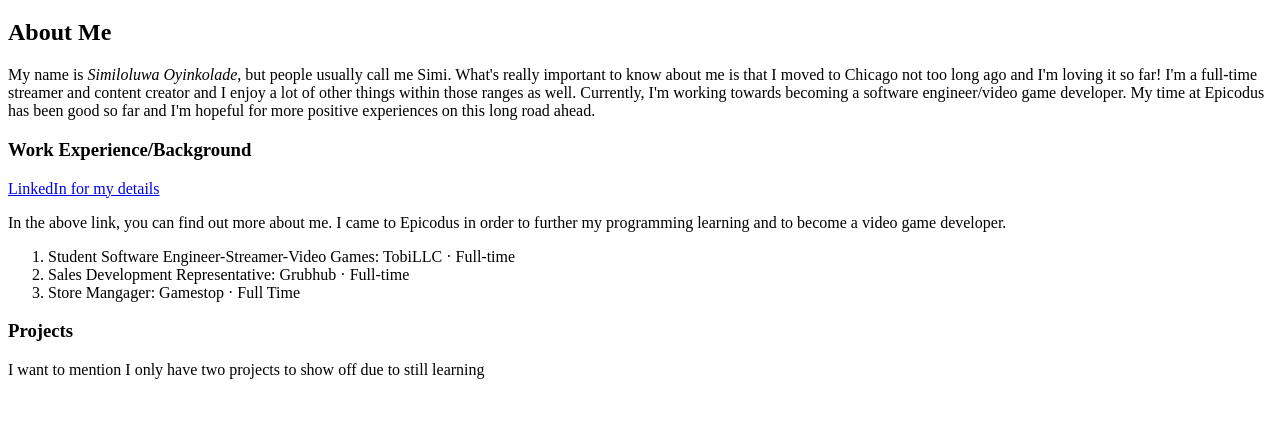
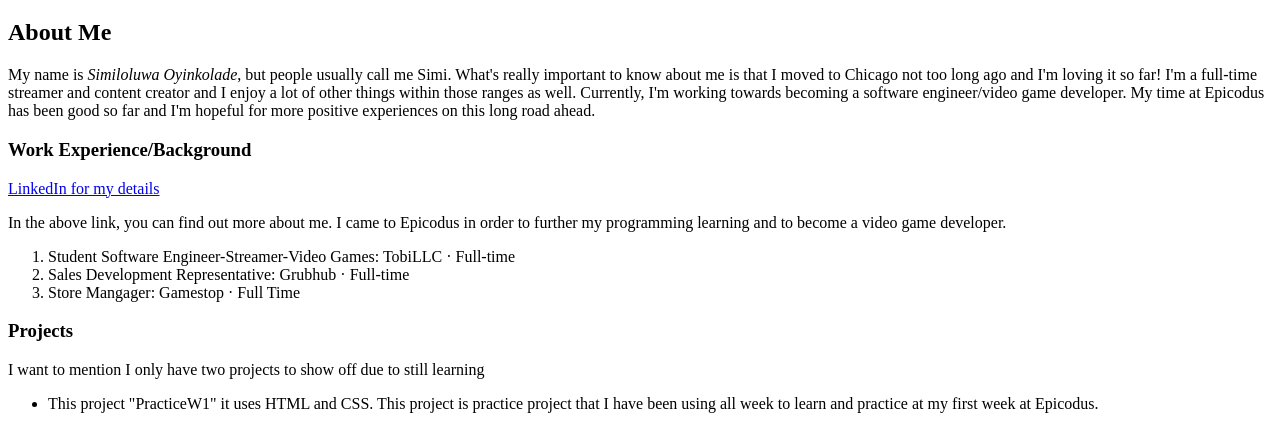
Before and after one commit to simioyin222/SIMI-PORTFOLIO1, a plain HTML site: page index.html in a window 1280 px wide. Shown: the part 470-899 px from the top of the page. Before the commit the page ends 865 px from the top, so only its background shows below. Drawn offline with Linux system fonts and the light colour scheme.

Commit message:
add first project text infomation

```diff
--- a/index.html
+++ b/index.html
@@ -51,7 +51,13 @@
         learning
       </p>
 
-      <ul></ul>
+      <ul>
+        <li>
+          This project "PracticeW1" it uses HTML and CSS. This project is
+          practice project that I have been using all week to learn and practice
+          at my first week at Epicodus.
+        </li>
+      </ul>
     </div>
   </body>
 </html>
```
